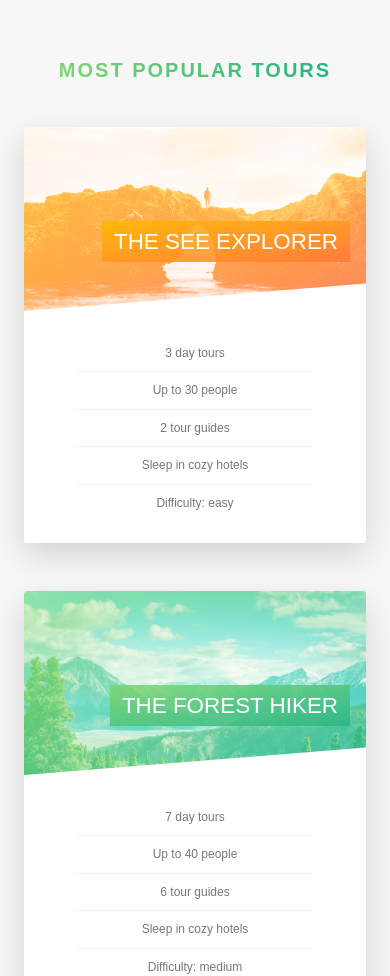
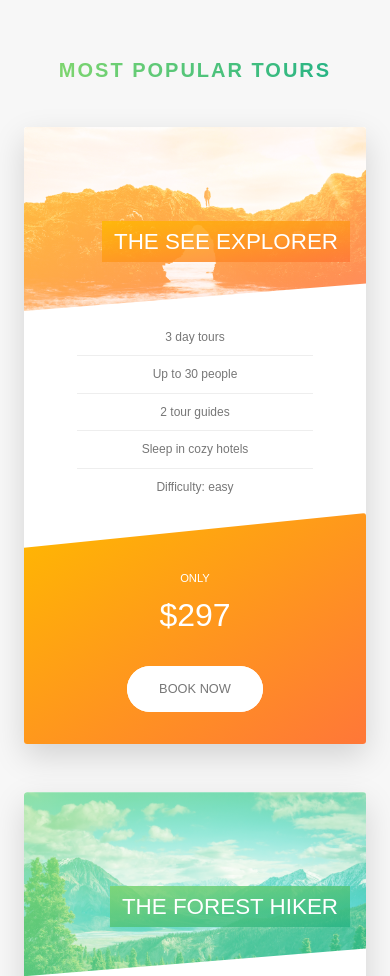
Before and after one commit to Rakib544/sass-practise, a website: page index.html in a window 390 px wide. Shown: the part 2462-3438 px from the top of the page. Drawn offline with Linux system fonts and the light colour scheme; files whose address does not match are found by name.

Commit message:
some responsive design done

```diff
--- a/sass/components/_card.scss
+++ b/sass/components/_card.scss
@@ -178,4 +178,50 @@
     font-size: 6rem;
     font-weight: 100;
   }
+
+  @include respond(tab-port) {
+    height: auto;
+    border-radius: 3px;
+    background-color: $color-white;
+    box-shadow: 0 1.5rem 4rem rgba($color-black, 0.15);
+
+    &__side {
+      height: auto;
+      position: relative;
+      box-shadow: none;
+
+      &--back {
+        transform: rotateY(0);
+        clip-path: polygon(0 15%, 100% 0, 100% 100%, 0 100%);
+      }
+    }
+
+    &__details {
+      padding: 1rem 3rem;
+    }
+
+    &:hover &__side--front {
+      transform: rotateY(0);
+    }
+
+    // BACK SIDE STYLING
+
+    &__cta {
+      // @include absCenter;
+      position: relative;
+      top: 0;
+      left: 0;
+      transform: translate(0);
+      width: 100%;
+      padding: 7rem 4rem 4rem 4rem;
+    }
+
+    &__price-box {
+      margin-bottom: 3rem;
+    }
+
+    &__price-value {
+      font-size: 4rem;
+    }
+  }
 }
--- a/sass/components/_form.scss
+++ b/sass/components/_form.scss
@@ -14,6 +14,10 @@
     width: 90%;
     display: block;
     transition: all 0.3s;
+
+    @include respond(tab-port) {
+      width: 100%;
+    }
 
     &:focus {
       outline: none;
@@ -52,6 +56,11 @@
   &__radio-group {
     width: 49%;
     display: inline-block;
+
+    @include respond(tab-port) {
+      width: 100%;
+      margin-bottom: 2rem;
+    }
   }
 
   &__radio-input {
--- a/sass/components/_story.scss
+++ b/sass/components/_story.scss
@@ -8,6 +8,16 @@
   padding-left: 9rem;
   font-size: $default-font-size;
   transform: skewX(-12deg);
+
+  @include respond(tab-port) {
+    width: 100%;
+    padding: 4rem;
+    padding-left: 7rem;
+  }
+
+  @include respond(phone) {
+    transform: skew(0);
+  }
 
   &__shape {
     width: 15rem;
@@ -20,6 +30,10 @@
     transform: translateX(-3rem) skewX(12deg);
     position: relative;
     overflow: hidden;
+
+    @include respond(phone) {
+      transform: translateX(-3rem) skewX(0);
+    }
   }
 
   &__img {
@@ -31,6 +45,9 @@
 
   &__text {
     transform: skewX(12deg);
+    @include respond(phone) {
+      transform: skewX(0);
+    }
   }
 
   &__caption {
--- a/sass/pages/_home.scss
+++ b/sass/pages/_home.scss
@@ -73,10 +73,37 @@
   background-size: 100%;
   border-radius: $border-radius-small;
   box-shadow: 0 1.5rem 4rem rgba($color-black, 0.2);
-  height: 50rem;
+
+  @include respond(tab-land) {
+    background-image: linear-gradient(
+        105deg,
+        rgba($color-white, 0.9) 0%,
+        rgba($color-white, 0.9) 65%,
+        transparent 65%
+      ),
+      url(../../img/nat-10.jpg);
+    background-size: cover;
+  }
+
+  @include respond(tab-port) {
+    background-image: linear-gradient(
+        to right,
+        rgba($color-white, 0.9) 0%,
+        rgba($color-white, 0.9) 100%
+      ),
+      url(../../img/nat-10.jpg);
+  }
 
   &__form {
     width: 50%;
     padding: 6rem;
+
+    @include respond(tab-land) {
+      width: 70%;
+    }
+
+    @include respond(tab-port) {
+      width: 100%;
+    }
   }
 }
```
Also changed, not shown: css/style.css.
